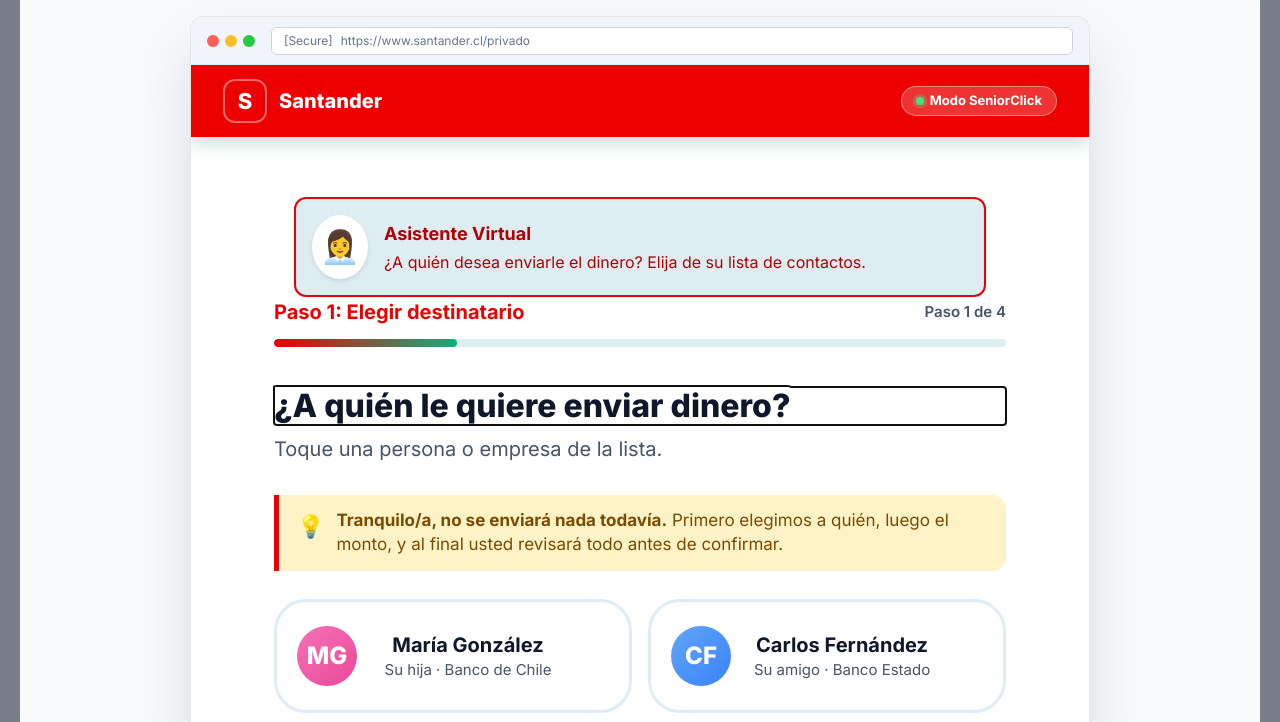
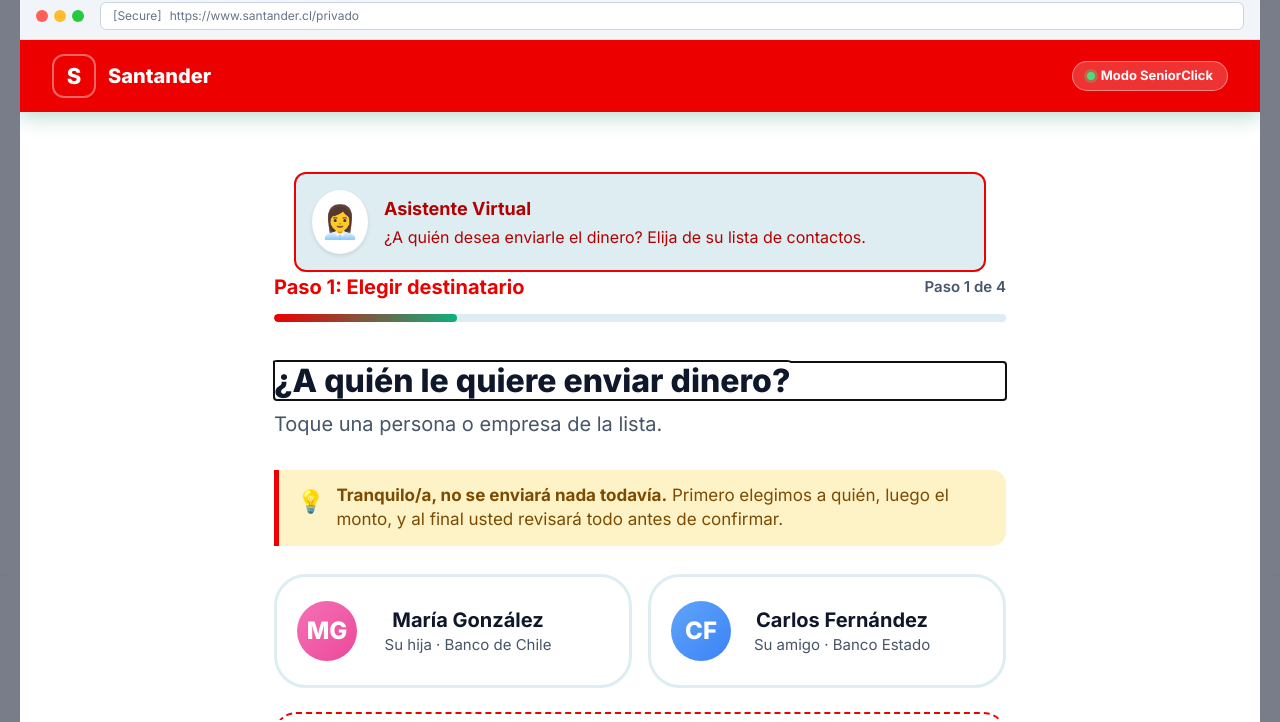
Before and after one commit to alexispferrada-wq/senior-click, a website: page index.html in a window 1280 px wide. Both pictures are taken after a click on the element 181 px from the left and 1999 px from the top of the page. Shown: the part 1677-2399 px from the top of the page. Drawn offline with Linux system fonts and the light colour scheme.

Commit message:
style: make inner simulation full width and dynamic URL

```diff
--- a/index.html
+++ b/index.html
@@ -1297,25 +1297,22 @@
     }
 
     .demo-grid {
-      display: grid;
-      grid-template-columns: 1fr;
-      gap: 32px;
-      align-items: start;
-      justify-items: center;
+      display: flex;
+      flex: 1;
+      width: 100%;
+      height: 100%;
+      background: white;
     }
 
     /* Simulated Browser Mockup */
     .browser-mockup {
       background: white;
-      border: 1px solid rgba(0, 0, 0, 0.1);
-      box-shadow: 0 30px 60px rgba(15, 23, 42, 0.12);
-      border-radius: var(--r-md);
       display: flex;
       flex-direction: column;
       overflow: hidden;
       position: relative;
-      max-width: 900px;
       width: 100%;
+      height: 100%;
     }
 
     .browser-header {
@@ -1804,8 +1801,10 @@
 
     .sim-modal-body {
       flex: 1;
-      padding: 24px;
-      overflow-y: auto;
+      padding: 0;
+      display: flex;
+      flex-direction: column;
+      overflow: hidden;
     }
 
     /* Body scrolling lock */
@@ -3005,13 +3004,26 @@
 
       // 4. Update the modal title text dynamically
       const titleText = document.getElementById('sim-modal-title-text');
+      const urlText = document.getElementById('browser-url-text');
+
       const bankNames = {
         santander: 'Banco Santander',
         bancoestado: 'BancoEstado',
         bancochile: 'Banco de Chile',
         bci: 'Banco Bci'
       };
+
+      const bankDomains = {
+        santander: 'santander.cl',
+        bancoestado: 'bancoestado.cl',
+        bancochile: 'bancochile.cl',
+        bci: 'bci.cl'
+      };
+
       titleText.textContent = 'Simulación ' + (bankNames[bankKey] || 'Banco');
+      if (urlText) {
+        urlText.textContent = 'https://www.' + (bankDomains[bankKey] || 'banco.cl') + '/privado';
+      }
 
       // 5. Activar SeniorClick directamente
       activateSeniorClick();
```
